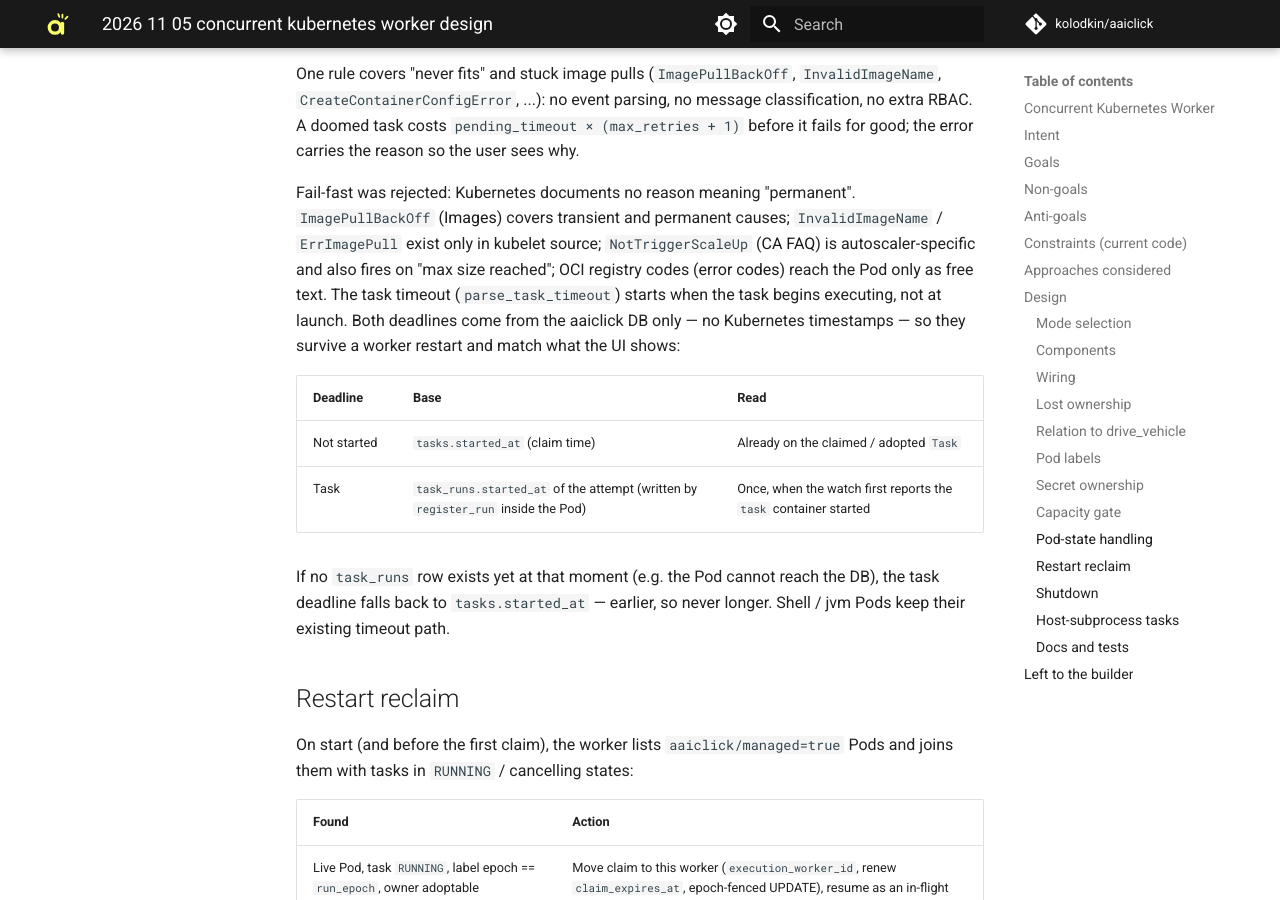
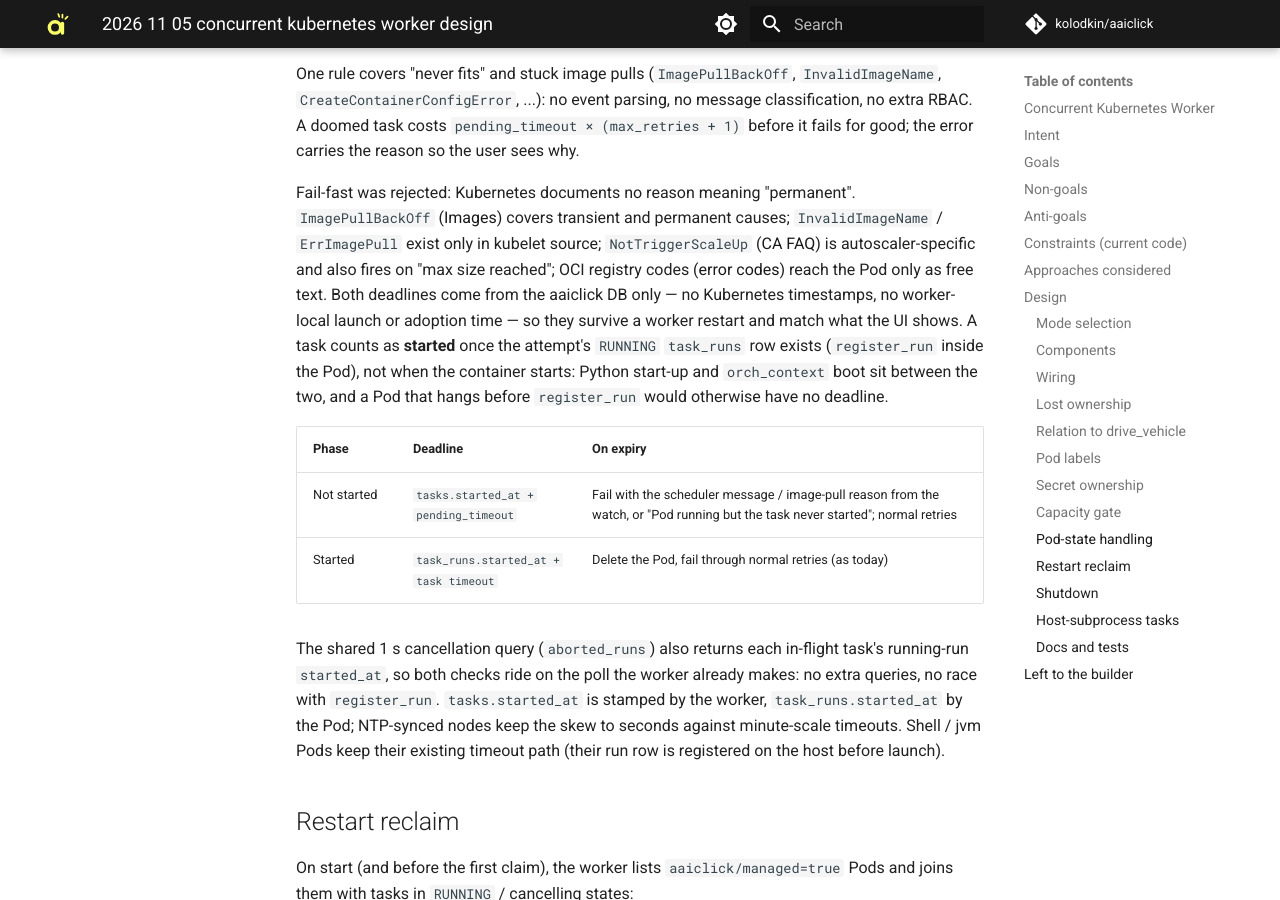
Before and after one commit to kolodkin/aaiclick, an MkDocs documentation site: the page built from docs/superpowers/specs/2026-11-05-concurrent-kubernetes-worker-design.md, in a window 1280 px wide and 900 px high, scrolled down 6554 px. Built offline with MkDocs 1.6.1 and Material for MkDocs 9.7.7, drawn with Linux system fonts in a browser that asks for light colours; comment, search, counter and statistics services are not loaded.

Commit message:
Spec/plan: started = run row exists; deadlines on the shared 1 s query
Co-Authored-By: Claude Fable 5.1 <noreply@anthropic.com>
Claude-Session: https://claude.ai/code/session_01LcC1uBpvpq3w8R1zbvQbeW

```diff
--- a/docs/superpowers/specs/2026-11-05-concurrent-kubernetes-worker-design.md
+++ b/docs/superpowers/specs/2026-11-05-concurrent-kubernetes-worker-design.md
@@ -220,18 +220,25 @@ only in kubelet source; `NotTriggerScaleUp`
 ([CA FAQ](https://github.com/kubernetes/autoscaler/blob/master/cluster-autoscaler/FAQ.md#what-events-are-emitted-by-ca))
 is autoscaler-specific and also fires on "max size reached"; OCI registry codes
 ([error codes](https://github.com/opencontainers/distribution-spec/blob/main/spec.md#error-codes))
-reach the Pod only as free text. The task timeout (`parse_task_timeout`) starts
-when the task begins executing, not at launch. Both deadlines come from the aaiclick DB only — no Kubernetes timestamps — so
-they survive a worker restart and match what the UI shows:
+reach the Pod only as free text. Both deadlines come from the aaiclick DB only — no Kubernetes timestamps, no
+worker-local launch or adoption time — so they survive a worker restart and
+match what the UI shows. A task counts as **started** once the attempt's
+`RUNNING` `task_runs` row exists (`register_run` inside the Pod), not when the
+container starts: Python start-up and `orch_context` boot sit between the two,
+and a Pod that hangs before `register_run` would otherwise have no deadline.
 
-| Deadline    | Base                                   | Read                                    |
-|-------------|----------------------------------------|-----------------------------------------|
-| Not started | `tasks.started_at` (claim time)        | Already on the claimed / adopted `Task` |
-| Task        | `task_runs.started_at` of the attempt (written by `register_run` inside the Pod) | Once, when the watch first reports the `task` container started |
+| Phase       | Deadline                                      | On expiry                                                                 |
+|-------------|-----------------------------------------------|---------------------------------------------------------------------------|
+| Not started | `tasks.started_at + pending_timeout`          | Fail with the scheduler message / image-pull reason from the watch, or "Pod running but the task never started"; normal retries |
+| Started     | `task_runs.started_at + task timeout`         | Delete the Pod, fail through normal retries (as today)                     |
 
-If no `task_runs` row exists yet at that moment (e.g. the Pod cannot reach the
-DB), the task deadline falls back to `tasks.started_at` — earlier, so never
-longer. Shell / jvm Pods keep their existing timeout path.
+The shared 1 s cancellation query (`aborted_runs`) also returns each in-flight
+task's running-run `started_at`, so both checks ride on the poll the worker
+already makes: no extra queries, no race with `register_run`. `tasks.started_at`
+is stamped by the worker, `task_runs.started_at` by the Pod; NTP-synced nodes
+keep the skew to seconds against minute-scale timeouts. Shell / jvm Pods keep
+their existing timeout path (their run row is registered on the host before
+launch).
 
 ## Restart reclaim
 
```
Also changed, not shown: docs/superpowers/plans/2026-11-05-concurrent-kubernetes-worker.md (+16 -13 lines).
